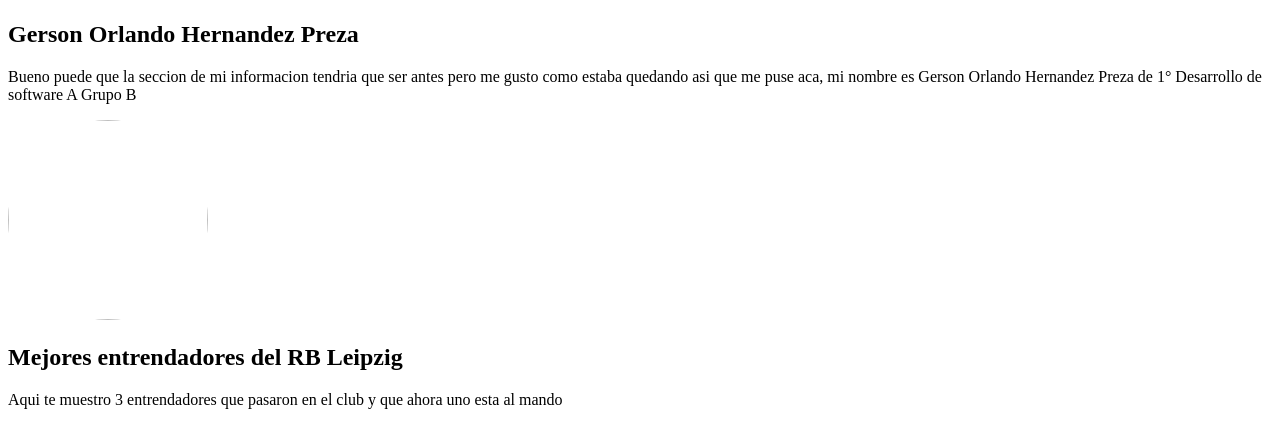
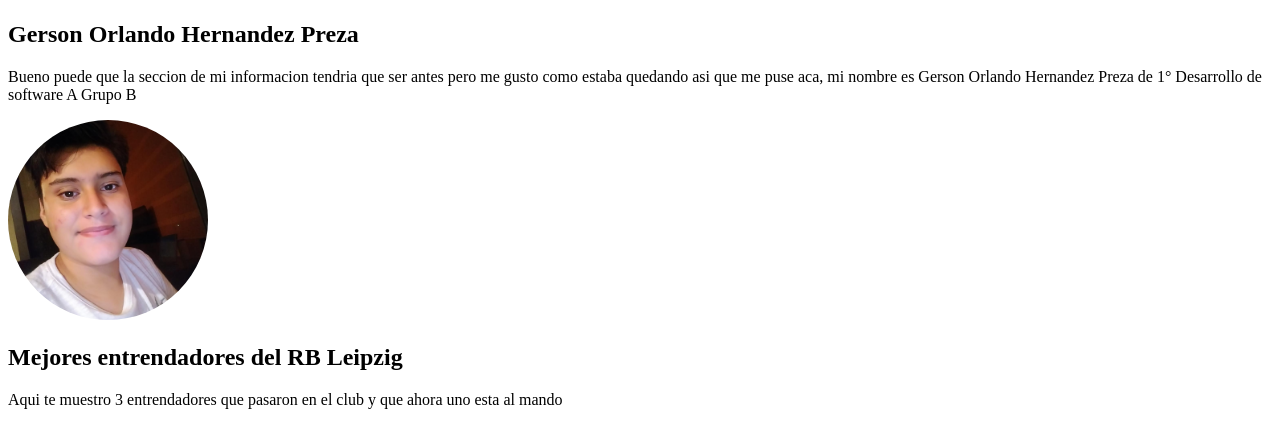
Before and after one commit to Gerxon/paginaweb1, a plain HTML site: page index.html in a window 1280 px wide. Shown: the part 1179-1605 px from the top of the page. Drawn offline with Linux system fonts and the light colour scheme.

Commit message:
Add files via upload

```diff
--- a/index.html
+++ b/index.html
@@ -47,7 +47,7 @@
                 <h2>Gerson Orlando Hernandez Preza</h2>
                 <p>Bueno puede que la seccion de mi informacion tendria que ser antes pero me gusto como estaba quedando asi que me puse aca, mi nombre es Gerson Orlando Hernandez Preza de 1° Desarrollo de software A Grupo B </p>
              </div>
-             <div> <img src="img/img10.jpeg" width="400px">
+             <div> <img src="img10.jpeg" width="400px">
         </div>
         <div class="secciones"></div>
             <h2>Mejores entrendadores del RB Leipzig</h2>
```
Also changed, not shown: img10.jpeg (added).
